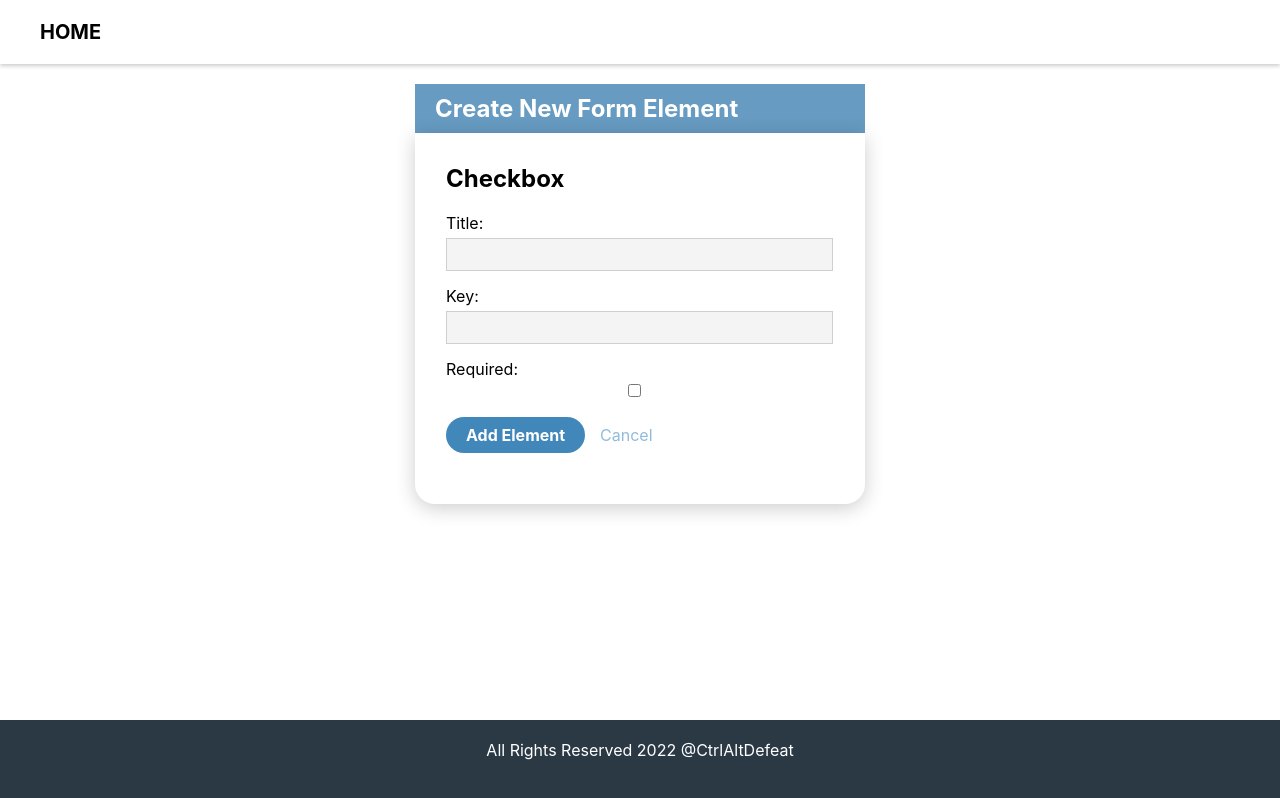
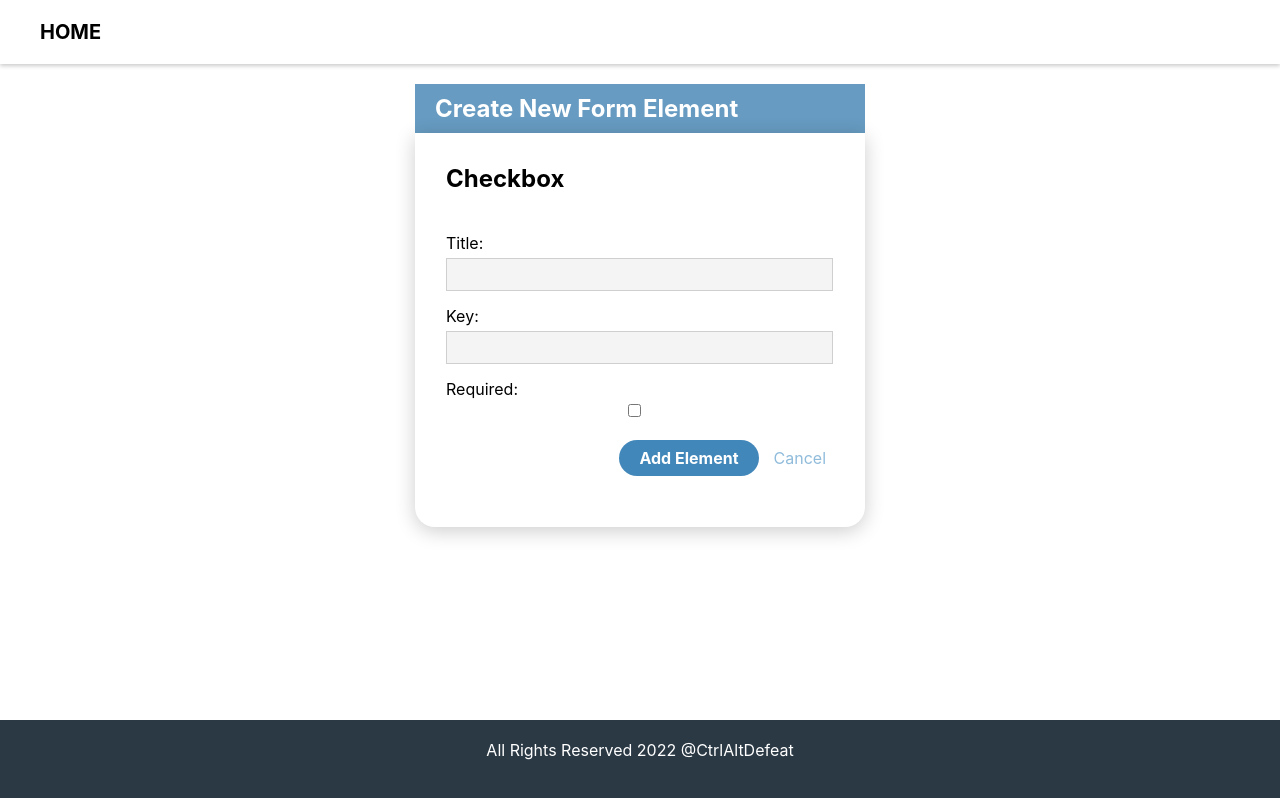
Before and after one commit to LPZ-Fabian/form-creator-app, a React (Create React App) app in the folder form-creator-app-frontend/: page /build-element/1/1 in a window 1280 px wide. Built offline with nearby package versions, Linux system fonts and the light colour scheme; no server answers.

Commit message:
Checkbox bug fix on update element. Quick styling changes.

```diff
--- a/form-creator-app-frontend/src/App.css
+++ b/form-creator-app-frontend/src/App.css
@@ -374,7 +374,7 @@ table + .actions {
   margin-top: 30px;
 }
 
-.field + .form-actions {
+.field, .form-actions {
   margin-top: 20px;
 }
 
@@ -494,3 +494,16 @@ table + .actions {
 .dropdown:hover .dropdown-content {
   display: block;
 }
+
+.form-card {
+  display: flex;
+  flex-direction: column;
+  align-items: flex-end;
+}
+
+.card-inputs {
+  display: flex;
+  flex-direction: column;
+  justify-content: center;
+  width: 100%;
+}
--- a/form-creator-app-frontend/src/components/CreateElement.js
+++ b/form-creator-app-frontend/src/components/CreateElement.js
@@ -55,10 +55,12 @@ const CreateElement = () => {
                 <div className="overlay">
                     <h2 className="page-title">{pageTitle()}</h2>
                     <form
+                        className="form-card"
                         onSubmit={(e) => {
                             addElementToForm(e);
                         }}
                     >
+                        <div className="card-inputs">
                             <div className="field">
                                 <label className="form-label">Title:</label>
                                 <input
@@ -67,9 +69,7 @@ const CreateElement = () => {
                                     name="title"
                                     className="form-control"
                                     value={title}
-                                onChange={(e) => (
-                                    setTitle(e.target.value)
-                                )}
+                                    onChange={(e) => setTitle(e.target.value)}
                                 ></input>
                             </div>
                             <div className="field">
@@ -80,9 +80,7 @@ const CreateElement = () => {
                                     name="key"
                                     className="form-control"
                                     value={key}
-                                onChange={(e) => (
-                                    setKey(e.target.value)
-                                )}
+                                    onChange={(e) => setKey(e.target.value)}
                                 ></input>
                             </div>
                             <div className="field">
@@ -91,10 +89,11 @@ const CreateElement = () => {
                                     type="checkbox"
                                     name="required"
                                     className="form-control"
-                                onChange={
-                                    (e) => setRequired(e.target.checked)
+                                    onChange={(e) =>
+                                        setRequired(e.target.checked)
                                     }
                                 ></input>
+                            </div>
                         </div>
                         <div className="form-actions">
                             <button type="submit" className="solid-button">
--- a/form-creator-app-frontend/src/components/UpdateUserElementComponent.js
+++ b/form-creator-app-frontend/src/components/UpdateUserElementComponent.js
@@ -33,7 +33,7 @@ const UpdateUserElementComponent = () => {
                 setTitle(response.data.title);
                 setType(response.data.type);
                 setKey(response.data.key);
-                setRequired(response.data.required);
+                setRequired(JSON.parse(response.data.required));
             })
             .catch((error) => {
                 console.log(error);
@@ -48,16 +48,19 @@ const UpdateUserElementComponent = () => {
         let elementType = element.type;
         return elementType;
     };
-    const check = () => {
-        return (required == "true") ? true : false;
-    }
 
     return (
         <section className="update-element">
             <div className="inner-column">
                 <h1 className="overlay-heading">Update {setPageTitle()}</h1>
                 <div className="overlay">
-                    <form onSubmit={(e) => {UpdateUserFormElement(e)}}>
+                    <form
+                        className="form-card"
+                        onSubmit={(e) => {
+                            UpdateUserFormElement(e);
+                        }}
+                    >
+                        <div className="card-inputs">
                             <div className="field">
                                 <label className="form-label">Title:</label>
                                 <input
@@ -81,14 +84,20 @@ const UpdateUserElementComponent = () => {
                                 ></input>
                             </div>
                             <div className="field">
-                            <label className="form-label"> Required: </label>
+                                <label className="form-label">
+                                    {" "}
+                                    Required:{" "}
+                                </label>
                                 <input
-                                checked={check()}
+                                    checked={required}
                                     type="checkbox"
                                     name="required"
                                     className="form-control"
-                                onChange={(e) => setRequired(e.target.checked)}
+                                    onChange={(e) => {
+                                        setRequired(e.target.checked);
+                                    }}
                                 ></input>
+                            </div>
                         </div>
                         <div className="form-actions">
                             <Link to={-1} className="secondary-action">
```
Lines whose indentation alone changed are shown as unchanged.
